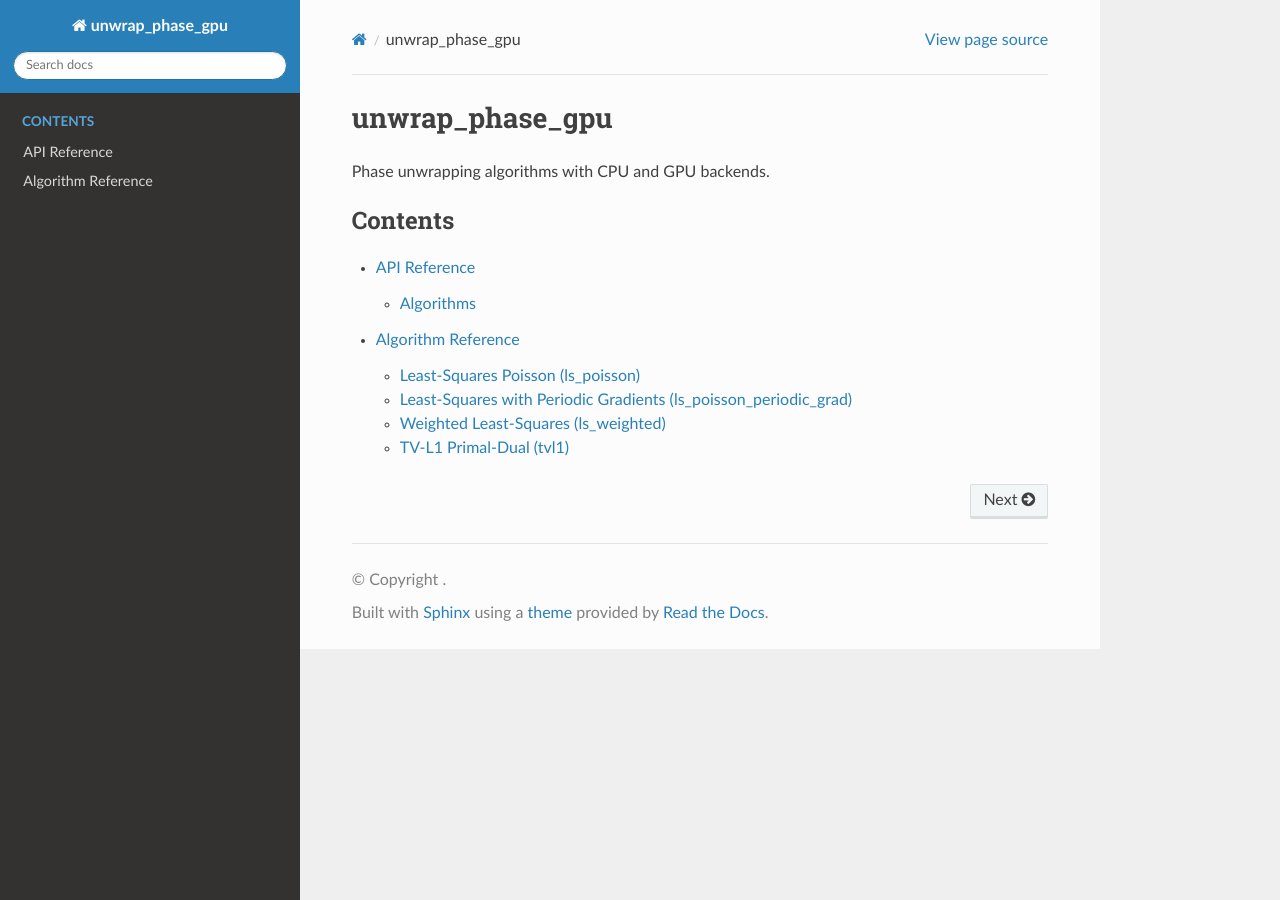
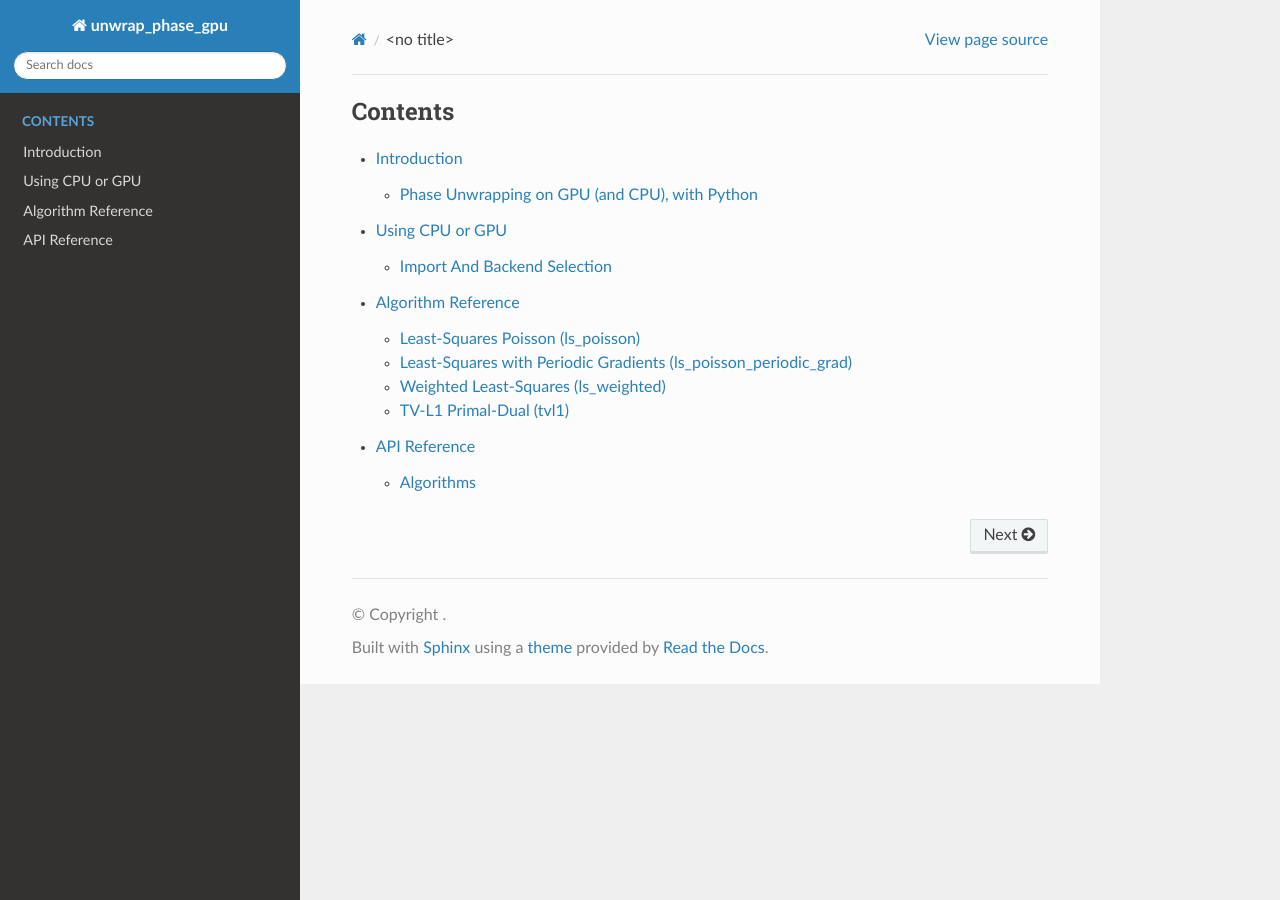
Before and after one commit to RI-imaging/xpunwrap, a Sphinx documentation site: the page built from docs/index.rst, in a window 1280 px wide. Built offline with Sphinx 7.4.7 and the Read the Docs theme 3.1.0, drawn with Linux system fonts in a browser that asks for light colours; pages that are not in the unit, such as notebooks, are missing from menus.

Commit message:
docs: add readme as intro to docs

```diff
--- a/docs/conf.py
+++ b/docs/conf.py
@@ -17,12 +17,14 @@
     "sphinx.ext.mathjax",
     "sphinx.ext.viewcode",
     "fancy_include",
+    "myst_parser",
 ]
 
 autosummary_generate = True
 autodoc_mock_imports = ["cupy"]
 
 templates_path = ["_templates"]
+source_suffix = {".rst": "restructuredtext", ".md": "markdown"}
 exclude_patterns = ["_build", "Thumbs.db", ".DS_Store"]
 fancy_include_path = "../examples"
 
--- a/docs/examples.rst
+++ b/docs/examples.rst
@@ -1,6 +1,6 @@
 Examples
 ========
 
+.. fancy_include:: gpu_field_retr_phase_unwrapping.py
+
 .. fancy_include:: phase_unwrap_algos.py
-
-.. fancy_include:: gpu_field_retr_phase_unwrapping.py
--- a/docs/index.rst
+++ b/docs/index.rst
@@ -1,12 +1,9 @@
-unwrap_phase_gpu
-================
-
-Phase unwrapping algorithms with CPU and GPU backends.
-
 .. toctree::
    :maxdepth: 2
    :caption: Contents
 
-   api
+   introduction
+   usage
    algorithms/index
    examples
+   api
--- /dev/null
+++ b/docs/introduction.rst
@@ -0,0 +1,5 @@
+Introduction
+============
+
+.. include:: ../README.md
+   :parser: myst_parser.sphinx_
--- a/docs/requirements.txt
+++ b/docs/requirements.txt
@@ -1,2 +1,3 @@
 sphinx>=7.2
 sphinx-rtd-theme>=2.0
+myst-parser>=2.0
```
Also changed, not shown: docs/usage.rst (added, +28 -0 lines), docs/examples/gpu_field_retr_phase_unwrapping.png (added).
